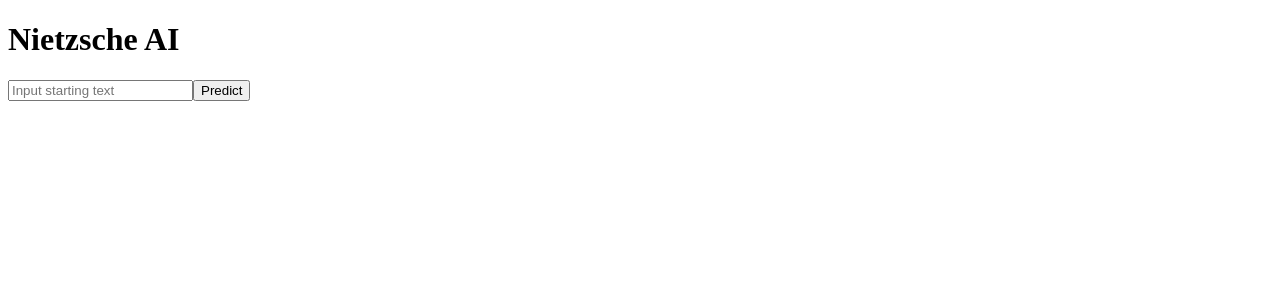
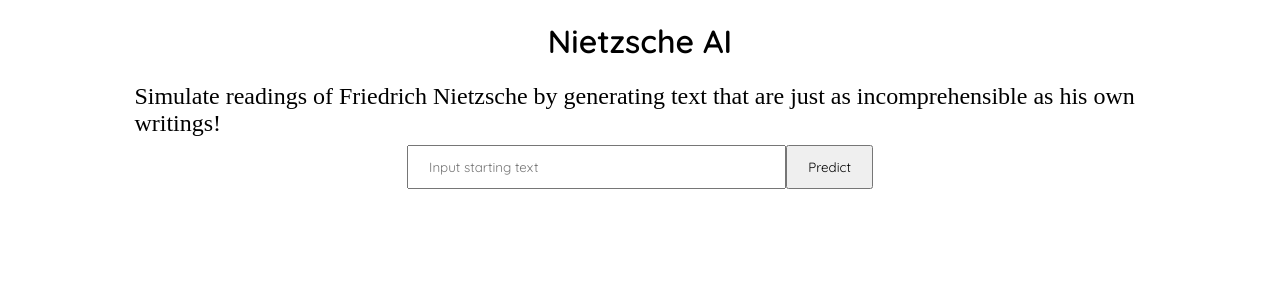
Before and after one commit to Matchingg/nietzsche-ai, a React (Create React App) app in the folder client/: page / in a window 1280 px wide. Shown: the top 300 px of the page. Built offline with nearby package versions, Linux system fonts and the light colour scheme.

Commit message:
created css

```diff
--- a/client/public/index.html
+++ b/client/public/index.html
@@ -2,14 +2,19 @@
 <html lang="en">
   <head>
     <meta charset="utf-8" />
-    <link rel="icon" href="%PUBLIC_URL%/favicon.ico" />
+    <link rel="icon" href="%PUBLIC_URL%/friedrich-nietzsche-fav.webp" />
     <meta name="viewport" content="width=device-width, initial-scale=1" />
     <meta name="theme-color" content="#000000" />
     <meta
       name="description"
       content="Web site created using create-react-app"
     />
-    <link rel="apple-touch-icon" href="%PUBLIC_URL%/logo192.png" />
+    <link rel="preconnect" href="https://fonts.googleapis.com" />
+    <link rel="preconnect" href="https://fonts.gstatic.com" crossorigin />
+    <link
+      href="https://fonts.googleapis.com/css2?family=Dancing+Script&family=Lato:wght@300&family=Quicksand:wght@400;500;600&display=swap"
+      rel="stylesheet"
+    />
     <!--
       manifest.json provides metadata used when your web app is installed on a
       user's mobile device or desktop. See https://developers.google.com/web/fundamentals/web-app-manifest/
@@ -24,7 +29,7 @@
       work correctly both with client-side routing and a non-root public URL.
       Learn how to configure a non-root public URL by running `npm run build`.
     -->
-    <title>React App</title>
+    <title>Nietzsche AI</title>
   </head>
   <body>
     <noscript>You need to enable JavaScript to run this app.</noscript>
--- a/client/src/App.js
+++ b/client/src/App.js
@@ -1,9 +1,12 @@
 import React, { useState } from "react";
 
 const App = () => {
+  const instructions =
+    "Simulate readings of Friedrich Nietzsche by generating text that are just as incomprehensible as his own writings!";
+
   const [isLoading, setIsLoading] = useState(false);
   const [data, setData] = useState("");
-  const [result, setResult] = useState("");
+  const [result, setResult] = useState(instructions);
 
   const handleChange = (event) => {
     const value = event.target.value;
@@ -23,8 +26,14 @@ const App = () => {
   };
 
   return (
-    <div>
-      <h1>Nietzsche AI</h1>
+    <>
+      <h1 className="heading">Nietzsche AI</h1>
+      {result && (
+        <div key={result} className="result">
+          {result}
+        </div>
+      )}
+      <div className="container">
         <input
           type="text"
           onChange={handleChange}
@@ -38,8 +47,8 @@ const App = () => {
         >
           {isLoading ? "Making prediction" : "Predict"}
         </button>
-      {result && <div>{result}</div>}
       </div>
+    </>
   );
 };
 
--- a/client/src/index.css
+++ b/client/src/index.css
@@ -0,0 +1,45 @@
+* {
+  font-family: "Dancing Script", cursive;
+  font-family: "Lato", sans-serif;
+  font-family: "Quicksand", sans-serif;
+}
+
+.container {
+  display: flex;
+  justify-content: center;
+  align-items: center;
+}
+
+.heading {
+  text-align: center;
+}
+
+.text_input {
+  width: 30%;
+  padding: 12px 20px;
+  margin: 8px 0;
+  box-sizing: border-box;
+}
+
+.button {
+  padding: 12px 20px;
+  margin: 8px 0;
+  box-sizing: border-box;
+}
+
+.result {
+  padding-left: 10%;
+  padding-right: 10%;
+  animation: fadeIn 2s;
+  font-family: cursive;
+  font-size: x-large;
+}
+
+@keyframes fadeIn {
+  0% {
+    opacity: 0;
+  }
+  100% {
+    opacity: 1;
+  }
+}
```
Also changed, not shown: client/public/friedrich-nietzsche-fav.webp (added). Lines whose indentation alone changed are shown as unchanged.
